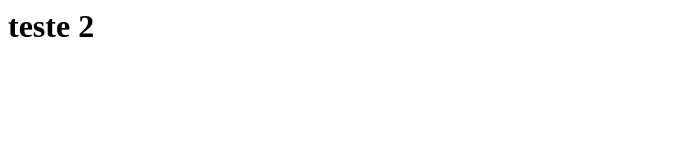
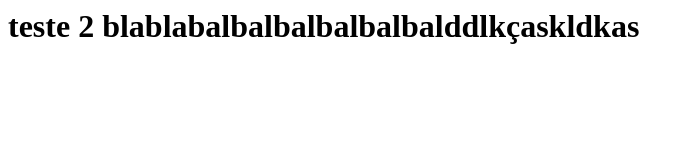
Before and after one commit to ipontoa/curso-git, a plain HTML site: page index.html in a window 1280 px wide. Shown: the whole page, without its empty margins (0-692 px from the left). Drawn offline with Linux system fonts and the light colour scheme.

Commit message:
teste denovo

```diff
--- a/index.html
+++ b/index.html
@@ -3,5 +3,6 @@
 </head>
 <body>
 <h1>teste 2</hi>
+<hi>blablabalbalbalbalbalbalddlkçaskldkas</h1>
 </body>
 </html>
```
